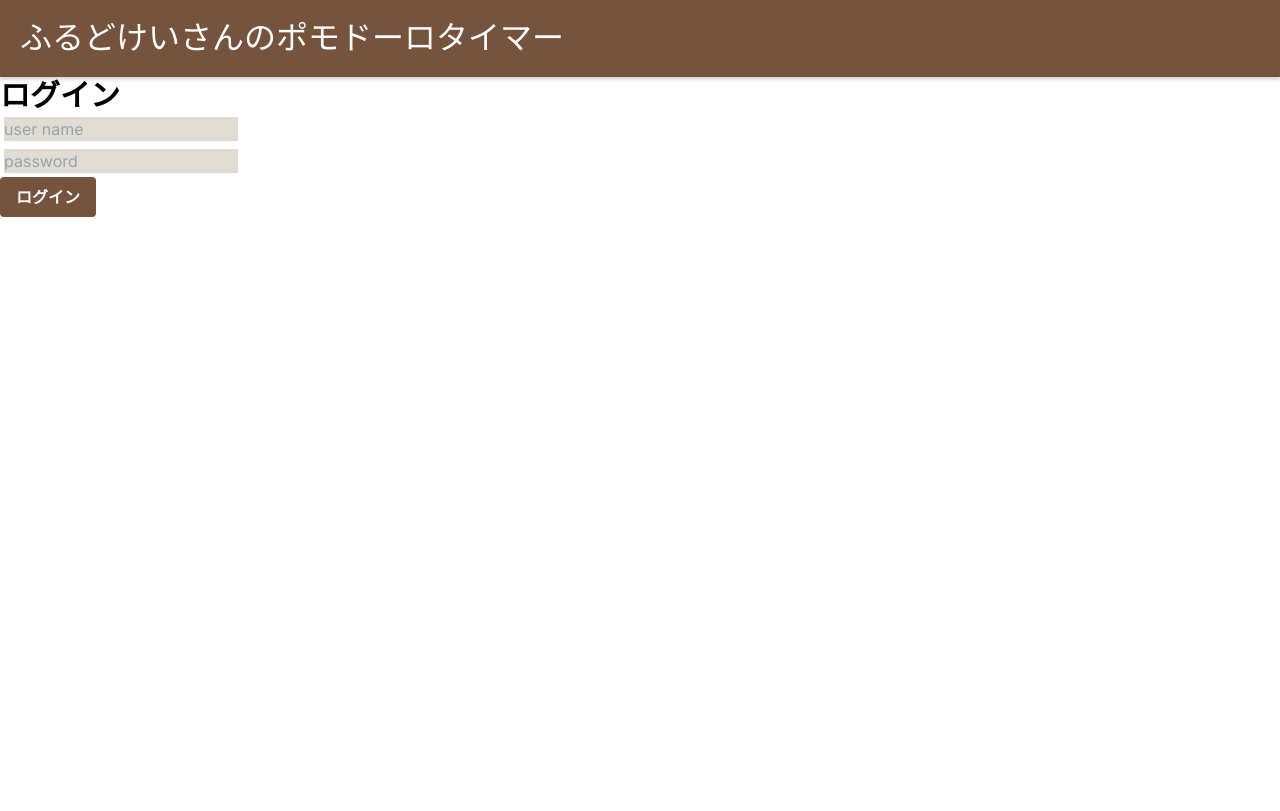
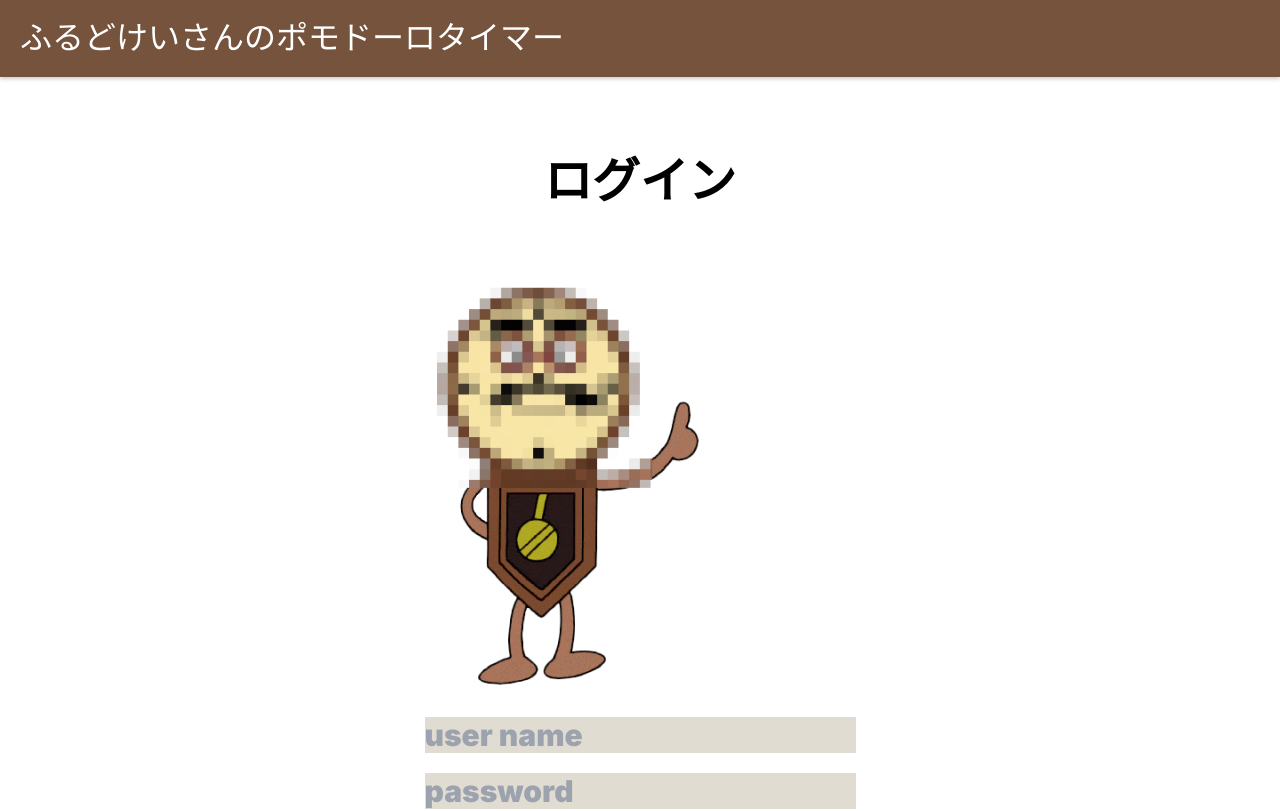
Before and after one commit to scla-sagauniv/univ_debut, a Next.js app: page / in a window 1280 px wide. Shown: the top 811 px of the page. Built offline with nearby package versions, Linux system fonts and the light colour scheme; no server answers.

Commit message:
丸くした

```diff
--- a/app/taskState/IssueForm.js
+++ b/app/taskState/IssueForm.js
@@ -6,8 +6,8 @@ const IssueForm = () => {
     <div className="issue-form">
       <form>
         <div className="form-group">
-          <input type="email" className="form-control" id="exampleInputEmail1" aria-describedby="emailHelp" placeholder="タスク名" />
-          <button type="submit" className="btn btn-primary"></button>
+          <input type="text" className="form-control border-2 text-2xl  rounded-l-md " id="exampleInputEmail1" aria-describedby="emailHelp" placeholder="タスク名" />
+          <button type="submit" className="btn btn-primary bg-cyan-500 border-2 text-2xl rounded-r-md ">追加</button>
         </div>
       </form>
     </div>
--- a/components/Button.js
+++ b/components/Button.js
@@ -1,19 +1,27 @@
 import React from 'react';
 const Button = () => {
   return (
-    <div className="login button">
-      <h3 className="font-black text-3xl">ログイン</h3>
-      <p>
-        <input type="id" className="bg-[#E0DCD1] m-1"  placeholder="user name" ></input> </p>
+    <div className="flex justify-center items-center">
+      <div>
+      <h3 className="flex justify-center items-center font-black text-5xl m-20">
+        ログイン</h3>
+
+        <p>
+        <img src="/image.png" alt="test" />
+          <input type="id" className="bg-[#E0DCD1] m-5 flex justify-center items-center font-black text-3xl" placeholder="user name" ></input> </p>
 
 
 
-        <input type="id" className="bg-[#E0DCD1] m-1"  placeholder="password" ></input>
+        <input type="id" className="bg-[#E0DCD1] m-5 flex justify-center items-center font-black text-3xl"  placeholder="password" ></input>
+
 
           {/* <Link href="/login/"> */}
-          <button  className="bg-[#75533C] hover:bg-[#AF9268] text-white font-bold py-2 px-4 rounded">
+          <div className ="m-10 flex justify-center items-center"><button  className="bg-[#75533C] hover:bg-[#AF9268] text-white font-bold text-3xl py-8 px-20 rounded text-center m-5">
               ログイン
           </button>
+          </div>
+
+          </div>
 
         {/* </Link> */}
     </div>
```
Also changed, not shown: public/image.png (added).
